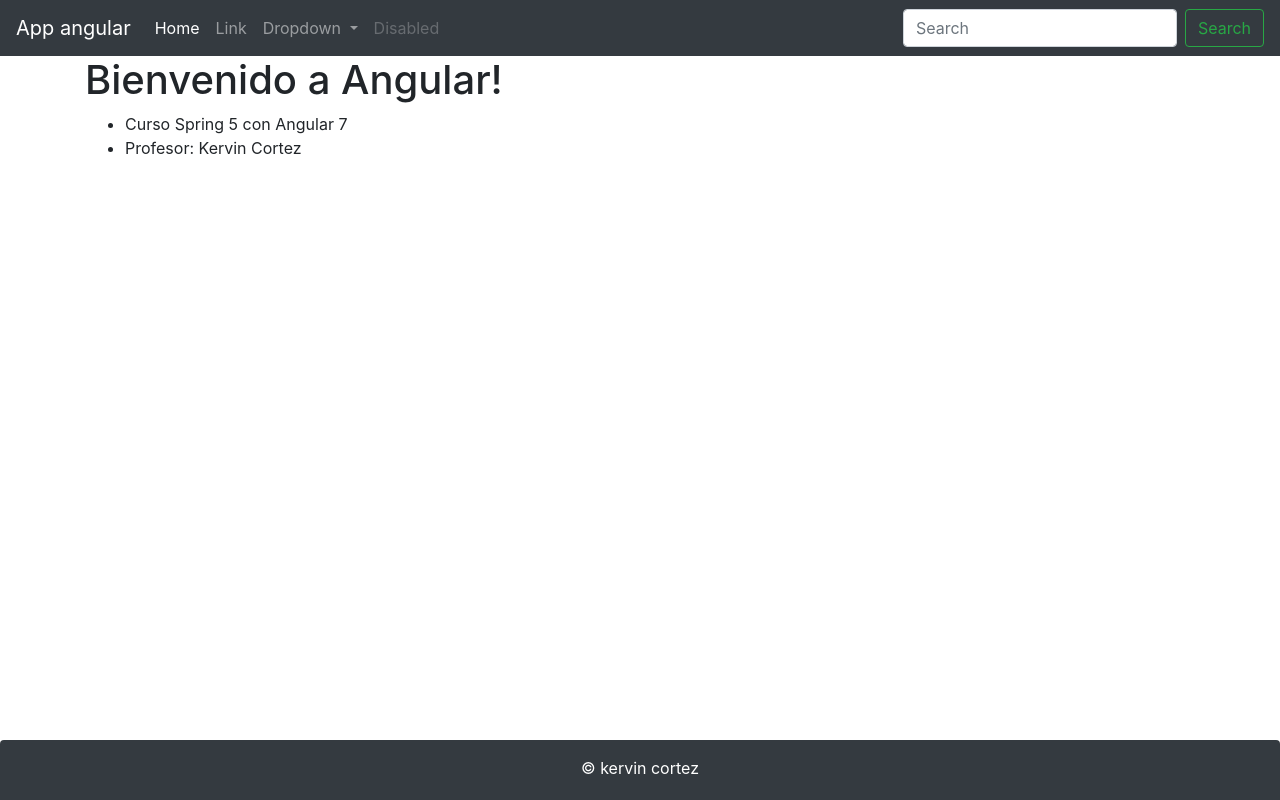
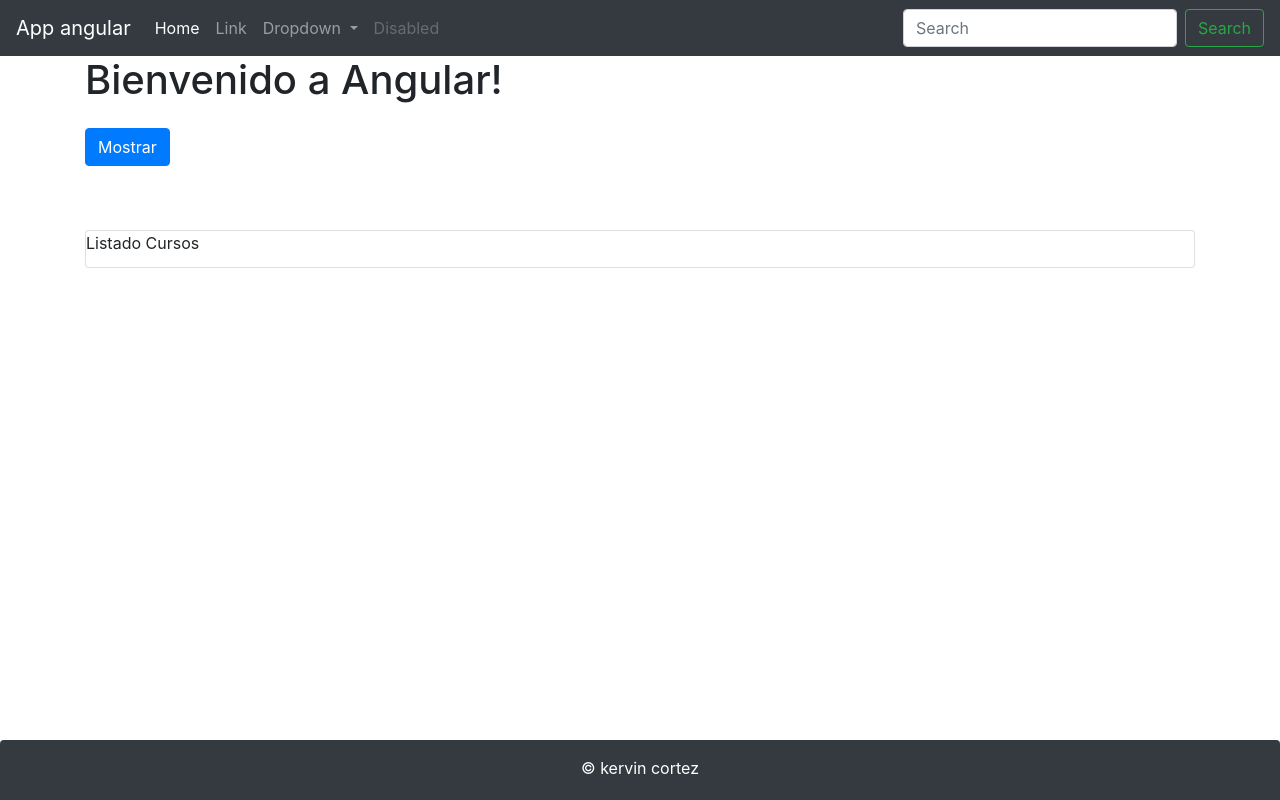
Before and after one commit to kervincort225/clientes-app, an Angular app: page / in a window 1280 px wide. Built offline with nearby package versions, Linux system fonts and the light colour scheme.

Commit message:
added ngIf for view/hide

```diff
--- a/src/app/app.component.html
+++ b/src/app/app.component.html
@@ -5,10 +5,7 @@
   <h1>
     {{title}}!
   </h1>
-  <ul>
-    <li>{{curso}}</li>
-    <li>Profesor: {{profesor}}</li>
-  </ul>
+<app-directiva></app-directiva>
 
 </div>
 <app-footer></app-footer>
--- a/src/app/app.module.ts
+++ b/src/app/app.module.ts
@@ -4,12 +4,14 @@ import { NgModule } from '@angular/core';
 import { AppComponent } from './app.component';
 import { HeaderComponent} from './header/header.component';
 import { FooterComponent} from './footer/footer.component';
+import { DirectivaComponent } from './directiva/directiva.component';
 
 @NgModule({
   declarations: [
     AppComponent,
     HeaderComponent,
-    FooterComponent
+    FooterComponent,
+    DirectivaComponent
   ],
   imports: [
     BrowserModule
--- /dev/null
+++ b/src/app/directiva/directiva.component.html
@@ -0,0 +1,9 @@
+<button type="button" (click)="setHabilitar()" class="btn btn-primary my-3">{{habilitar==true?'Ocultar':'Mostrar'}}</button>
+<div class="card my-5">
+  <div class= "card-title">
+  Listado Cursos
+  </div>
+  <ul class= "list-group" *ngIf="habilitar == true">
+    <li class="list-group-item" *ngFor="let curso of listaCurso">{{ curso }}</li>
+  </ul>
+</div>
--- /dev/null
+++ b/src/app/directiva/directiva.component.ts
@@ -0,0 +1,17 @@
+import { Component, OnInit } from '@angular/core';
+
+@Component({
+  selector: 'app-directiva',
+  templateUrl: './directiva.component.html',
+})
+export class DirectivaComponent {
+
+  listaCurso: string[] =['TypeScript','Javascript','JavaSe','C#','PHP'];
+  habilitar:boolean = false;
+
+  constructor() { }
+  setHabilitar():void {
+    this.habilitar = (this.habilitar==true)?false:true;
+  }
+
+}
```
